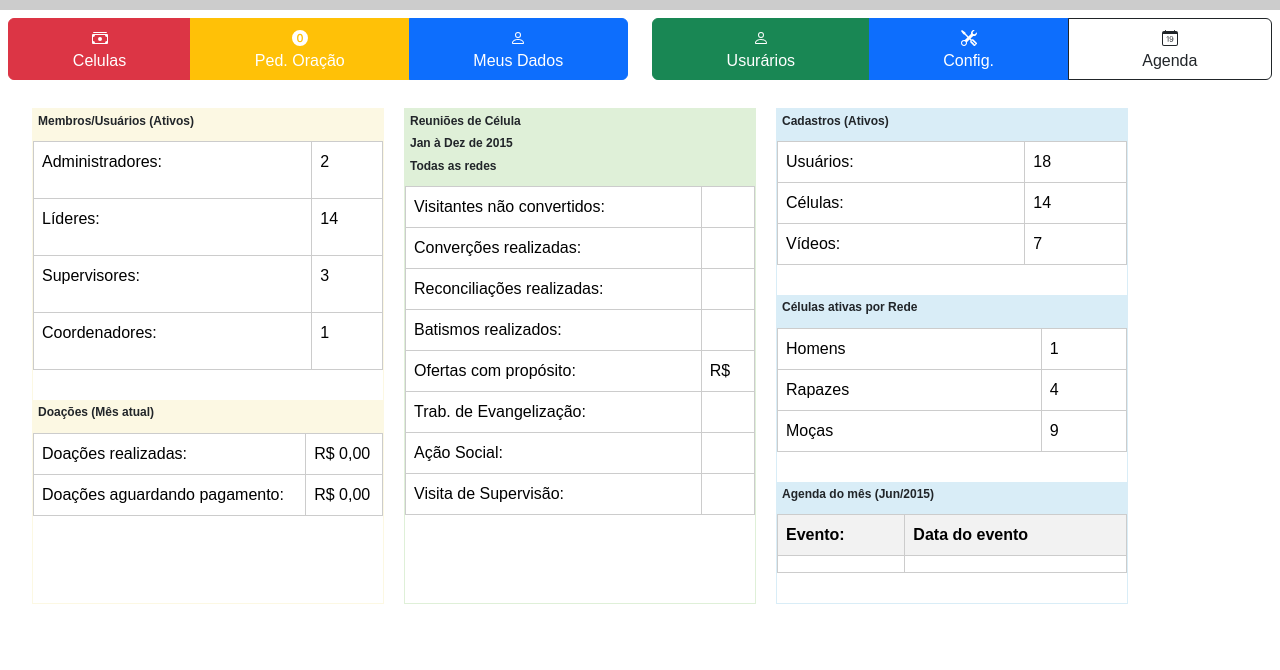
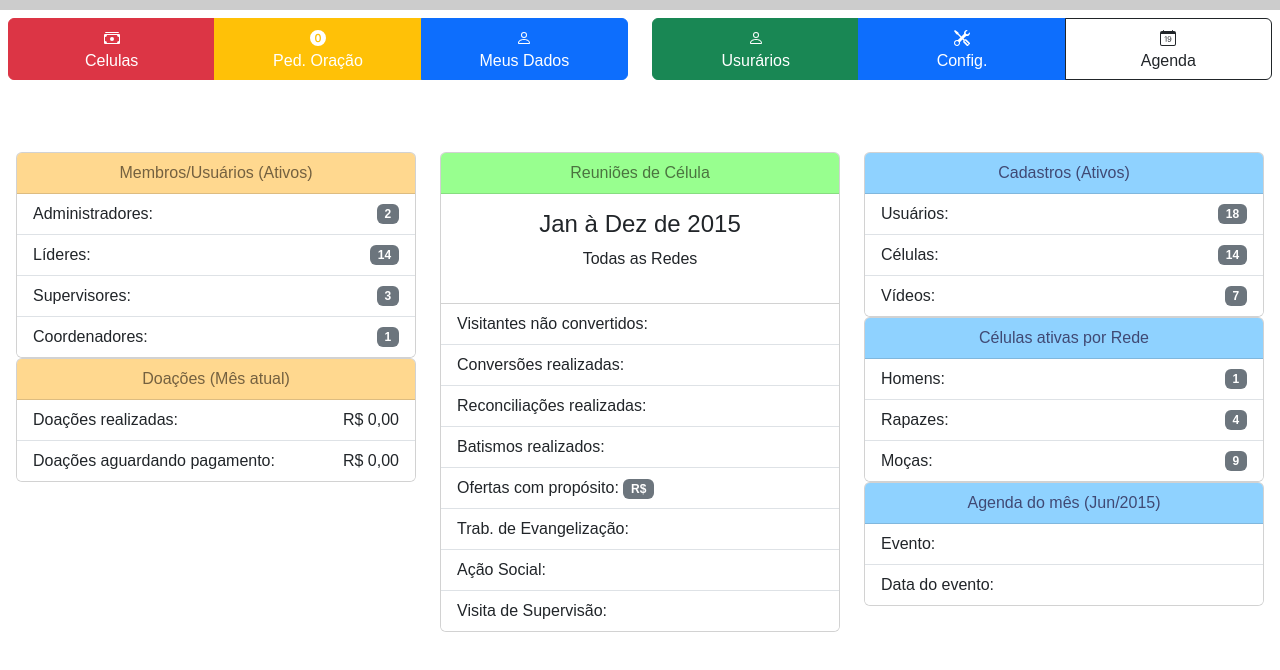
Before and after one commit to Arthur-789/IC-Tela-de-Igreja, a plain HTML site: page index.html in a window 1280 px wide. Shown: the part 100-770 px from the top of the page. Drawn offline with nearby package versions, Linux system fonts and the light colour scheme.

Commit message:
Finalizando Tabelas

```diff
--- a/index.html
+++ b/index.html
@@ -12,6 +12,7 @@
 </head>
 
 <body>
+    <!--NAVBAR - CABEÇALHO-->
     <header>
         <div class="container">
             <nav class="navbar navbar-expand-lg fixed-top bg-dark" data-bs-theme="dark">
@@ -132,12 +133,11 @@
             </nav>
         </div>
     </header>
-
+      <!--Linha Laranja-->
     <div class="hr">
         <hr>
     </div>
-
-
+  <!--Sub Header-->
     <div class="subheader">
         <p>ㅤ</p>
         <img src="https://s2-g1.glbimg.com/Sr2RpZnoNEotkLevjicWImiJv0U=/0x0:1870x1421/924x0/smart/filters:strip_icc()/i.s3.glbimg.com/v1/AUTH_59edd422c0c84a879bd37670ae4f538a/internal_photos/bs/2019/K/6/nV8hsfSv2Uc5SY2Zmm7A/am.jpg" alt="FotoIgreja" width="30px" height="30px">
@@ -145,12 +145,12 @@
             <path d="M16 8A8 8 0 1 1 0 8a8 8 0 0 1 16 0M8.5 4.5a.5.5 0 0 0-1 0v3h-3a.5.5 0 0 0 0 1h3v3a.5.5 0 0 0 1 0v-3h3a.5.5 0 0 0 0-1h-3z"/>
           </svg>ㅤIgreja IC - BCC - 1° PERÍODO</h5>
     </div>
-
+  <!--Buttons Grup - Opções de ações-->
     <div class="row p-2" >
 
         <div class="btn-group btn-group col-6" role="group" aria-label="Large button group">
 
-            <a type="button" class="btn btn-danger" href="./embreve.html">
+            <a type="button" class="btn btn-danger col-2" href="./embreve.html">
                 <div>
                     <svg xmlns="http://www.w3.org/2000/svg" width="16" height="16" fill="currentColor" class="bi bi-cash-stack" viewBox="0 0 16 16">
                         <path d="M1 3a1 1 0 0 1 1-1h12a1 1 0 0 1 1 1zm7 8a2 2 0 1 0 0-4 2 2 0 0 0 0 4"/>
@@ -158,7 +158,7 @@
                       </svg>
                 </div>
                 Celulas</a>
-            <a type="button" class="btn btn-warning text-white" href="./embreve.html">
+            <a type="button" class="btn btn-warning text-white col-2" href="./embreve.html">
                 <div>
                     <svg xmlns="http://www.w3.org/2000/svg" width="16" height="16" fill="currentColor" class="bi bi-0-circle-fill" viewBox="0 0 16 16">
                         <path d="M8 4.951c-1.008 0-1.629 1.09-1.629 2.895v.31c0 1.81.627 2.895 1.629 2.895s1.623-1.09 1.623-2.895v-.31c0-1.8-.621-2.895-1.623-2.895"/>
@@ -166,7 +166,7 @@
                       </svg>
                 </div>
                 Ped. Oração</a>
-            <a type="button" class="btn btn-primary" href="./embreve.html">
+            <a type="button" class="btn btn-primary col-2" href="./embreve.html">
                 <div>
                     <svg xmlns="http://www.w3.org/2000/svg" width="16" height="16" fill="currentColor" class="bi bi-person" viewBox="0 0 16 16">
                         <path d="M8 8a3 3 0 1 0 0-6 3 3 0 0 0 0 6m2-3a2 2 0 1 1-4 0 2 2 0 0 1 4 0m4 8c0 1-1 1-1 1H3s-1 0-1-1 1-4 6-4 6 3 6 4m-1-.004c-.001-.246-.154-.986-.832-1.664C11.516 10.68 10.289 10 8 10s-3.516.68-4.168 1.332c-.678.678-.83 1.418-.832 1.664z"/>
@@ -176,188 +176,167 @@
           </div>
 
           <div class="btn-group btn-group col-6" role="group" aria-label="Large button group">
-            <a type="button" class="btn btn-success" href="./embreve.html">
+            <a type="button" class="btn btn-success col-2" href="./embreve.html">
                 <div>
                     <svg xmlns="http://www.w3.org/2000/svg" width="16" height="16" fill="currentColor" class="bi bi-person" viewBox="0 0 16 16">
                         <path d="M8 8a3 3 0 1 0 0-6 3 3 0 0 0 0 6m2-3a2 2 0 1 1-4 0 2 2 0 0 1 4 0m4 8c0 1-1 1-1 1H3s-1 0-1-1 1-4 6-4 6 3 6 4m-1-.004c-.001-.246-.154-.986-.832-1.664C11.516 10.68 10.289 10 8 10s-3.516.68-4.168 1.332c-.678.678-.83 1.418-.832 1.664z"/>
                       </svg>
                 </div>
                 Usurários</a>
-            <a type="button" class="btn btn-primary" href="./embreve.html">
+            <a type="button" class="btn btn-primary col-2" href="./embreve.html">
                 <div>
                     <svg xmlns="http://www.w3.org/2000/svg" width="16" height="16" fill="currentColor" class="bi bi-tools" viewBox="0 0 16 16">
                         <path d="M1 0 0 1l2.2 3.081a1 1 0 0 0 .815.419h.07a1 1 0 0 1 .708.293l2.675 2.675-2.617 2.654A3.003 3.003 0 0 0 0 13a3 3 0 1 0 5.878-.851l2.654-2.617.968.968-.305.914a1 1 0 0 0 .242 1.023l3.27 3.27a.997.997 0 0 0 1.414 0l1.586-1.586a.997.997 0 0 0 0-1.414l-3.27-3.27a1 1 0 0 0-1.023-.242L10.5 9.5l-.96-.96 2.68-2.643A3.005 3.005 0 0 0 16 3q0-.405-.102-.777l-2.14 2.141L12 4l-.364-1.757L13.777.102a3 3 0 0 0-3.675 3.68L7.462 6.46 4.793 3.793a1 1 0 0 1-.293-.707v-.071a1 1 0 0 0-.419-.814zm9.646 10.646a.5.5 0 0 1 .708 0l2.914 2.915a.5.5 0 0 1-.707.707l-2.915-2.914a.5.5 0 0 1 0-.708M3 11l.471.242.529.026.287.445.445.287.026.529L5 13l-.242.471-.026.529-.445.287-.287.445-.529.026L3 15l-.471-.242L2 14.732l-.287-.445L1.268 14l-.026-.529L1 13l.242-.471.026-.529.445-.287.287-.445.529-.026z"/>
                       </svg>
                 </div>
                 Config.</a>
-            <a type="button" class="btn btn-outline-dark" href="./embreve.html">
+            <a type="button" class="btn btn-outline-dark col-2" href="./embreve.html">
                 <div>
                     <svg xmlns="http://www.w3.org/2000/svg" width="16" height="16" fill="currentColor" class="bi bi-calendar-date" viewBox="0 0 16 16">
                         <path d="M6.445 11.688V6.354h-.633A13 13 0 0 0 4.5 7.16v.695c.375-.257.969-.62 1.258-.777h.012v4.61zm1.188-1.305c.047.64.594 1.406 1.703 1.406 1.258 0 2-1.066 2-2.871 0-1.934-.781-2.668-1.953-2.668-.926 0-1.797.672-1.797 1.809 0 1.16.824 1.77 1.676 1.77.746 0 1.23-.376 1.383-.79h.027c-.004 1.316-.461 2.164-1.305 2.164-.664 0-1.008-.45-1.05-.82zm2.953-2.317c0 .696-.559 1.18-1.184 1.18-.601 0-1.144-.383-1.144-1.2 0-.823.582-1.21 1.168-1.21.633 0 1.16.398 1.16 1.23"/>
                         <path d="M3.5 0a.5.5 0 0 1 .5.5V1h8V.5a.5.5 0 0 1 1 0V1h1a2 2 0 0 1 2 2v11a2 2 0 0 1-2 2H2a2 2 0 0 1-2-2V3a2 2 0 0 1 2-2h1V.5a.5.5 0 0 1 .5-.5M1 4v10a1 1 0 0 0 1 1h12a1 1 0 0 0 1-1V4z"/>
                       </svg>
                 </div>
-                Agenda</a   >
+                Agenda</a>
           </div>
 
     </div>
 
-    <div class="container">
+  <!--Tabelas-->
+
+  <div class="p-3 mt-5">
+    <div class="row">
+        <!-- Membros/Usuários (Ativos) -->
+        <div class="col-md-4 mb-4">
+            <div class="card">
+                <div class="card-header opacity-75 text-center seq1"  >
+                    Membros/Usuários (Ativos)
+                </div>
+                <ul class="list-group list-group-flush">
+                    <li class="list-group-item d-flex justify-content-between align-items-center">
+                        Administradores:
+                        <span class="badge bg-secondary">2</span>
+                    </li>
+                    <li class="list-group-item d-flex justify-content-between align-items-center">
+                        Líderes:
+                        <span class="badge bg-secondary">14</span>
+                    </li>
+                    <li class="list-group-item d-flex justify-content-between align-items-center">
+                        Supervisores:
+                        <span class="badge bg-secondary">3</span>
+                    </li>
+                    <li class="list-group-item d-flex justify-content-between align-items-center">
+                        Coordenadores:
+                        <span class="badge bg-secondary">1</span>
+                    </li>
+                </ul>
+            </div>
+
+            <!-- Doações (Mês atual) -->
+        <div>
+            <div class="card">
+                <div class="card-header opacity-75  seq1 text-center">
+                    Doações (Mês atual)
+                </div>
+                <ul class="list-group list-group-flush">
+                    <li class="list-group-item d-flex justify-content-between align-items-center">
+                        Doações realizadas:
+                        <span>R$ 0,00</span>
+                    </li>
+                    <li class="list-group-item d-flex justify-content-between align-items-center">
+                        Doações aguardando pagamento:
+                        <span>R$ 0,00</span>
+                    </li>
+                </ul>
+            </div>
+        </div>
+        </div>
+
+        <!-- Reuniões de Célula -->
+        <div class="col-md-4 mb-4">
+            <div class="card">
+                <div class="card-header opacity-75 seq2 text-center">
+                    Reuniões de Célula
+                </div>
+                <div class="card-body text-center">
+                   <h4>Jan à Dez de 2015</h4>
+                   <p>Todas as Redes</p>
+                </div>
+                <ul class="list-group list-group-flush">
+                    <li class="list-group-item">Visitantes não convertidos:</li>
+                    <li class="list-group-item">Conversões realizadas:</li>
+                    <li class="list-group-item">Reconciliações realizadas:</li>
+                    <li class="list-group-item">Batismos realizados:</li>
+                    <li class="list-group-item">Ofertas com propósito: <span class="badge bg-secondary">R$</span></li>
+                    <li class="list-group-item">Trab. de Evangelização:</li>
+                    <li class="list-group-item">Ação Social:</li>
+                    <li class="list-group-item">Visita de Supervisão:</li>
+                </ul>
+            </div>
+        </div>
+
+        <!-- Cadastros (Ativos) -->
+        <div class="col-md-4 mb-4">
+            <div class="card">
+                <div class="card-header opacity-75 seq3 text-center">
+                    Cadastros (Ativos)
+                </div>
+                <ul class="list-group list-group-flush">
+                    <li class="list-group-item d-flex justify-content-between align-items-center">
+                        Usuários:
+                        <span class="badge bg-secondary">18</span>
+                    </li>
+                    <li class="list-group-item d-flex justify-content-between align-items-center">
+                        Células:
+                        <span class="badge bg-secondary">14</span>
+                    </li>
+                    <li class="list-group-item d-flex justify-content-between align-items-center">
+                        Vídeos:
+                        <span class="badge bg-secondary">7</span>
+                    </li>
+                </ul>
+            </div>
+               <!-- Células ativas por Rede -->
+        <div class="">
+            <div class="card">
+                <div class="card-header opacity-75 seq3 text-center">
+                    Células ativas por Rede
+                </div>
+                <ul class="list-group list-group-flush">
+                    <li class="list-group-item d-flex justify-content-between align-items-center">
+                        Homens:
+                        <span class="badge bg-secondary">1</span>
+                    </li>
+                    <li class="list-group-item d-flex justify-content-between align-items-center">
+                        Rapazes:
+                        <span class="badge bg-secondary">4</span>
+                    </li>
+                    <li class="list-group-item d-flex justify-content-between align-items-center">
+                        Moças:
+                        <span class="badge bg-secondary">9</span>
+                    </li>
+                </ul>
+            </div>
+        </div>
+
+        <!-- Agenda do mês (Jun/2015) -->
+        <div class="">
+            <div class="card">
+                <div class="card-header opacity-75 seq3 text-center">
+                    Agenda do mês (Jun/2015)
+                </div>
+                <ul class="list-group list-group-flush">
+                    <li class="list-group-item">Evento:</li>
+                    <li class="list-group-item">Data do evento:</li>
+                </ul>
+            </div>
+        </div>
+        </div>
+    </div>
+
+</div>
 
 
-        <div class="section" id="section1">
-            <div class="table-header" id="table-header1">
-                <h3 class="table-header-title">Membros/Usuários (Ativos)</h3>
-            </div>
-            <div class="table-container">
-                <table class="table td">
-                    <tbody>
-                        <tr>
-                            <td>Administradores:</td>
-                            <td><p>2</p></td>
-                        </tr>
-                        <tr>
-                            <td>Líderes:</td>
-                            <td><p>14</p></td>
-                        </tr>
-                        <tr>
-                            <td>Supervisores:</td>
-                            <td><p>3</p></td>
-                        </tr>
-                        <tr>
-                            <td>Coordenadores:</td>
-                            <td><p>1</p></td>
-                        </tr>
-                    </tbody>
-                </table>
-            </div>
-            <div class="table-header" id="table-header1">
-                <h3 class="table-header-title">Doações (Mês atual)</h3>
-            </div>
-            <div class="table-container">
-                <table class="table">
-                    <tbody>
-                        <tr>
-                            <td>Doações realizadas:</td>
-                            <td>R$ 0,00</td>
-                        </tr>
-                        <tr>
-                            <td>Doações aguardando pagamento:</td>
-                            <td>R$ 0,00</td>
-                        </tr>
-                    </tbody>
-                </table>
-            </div>
-        </div>
-        <div class="section" id="section2">
-            <div class="table-header" id="table-header2">
-                <h2 class="table-header-title">Reuniões de Célula</h2>
-                <h3 class="table-header-title">Jan à Dez de 2015</h3>
-                <h3 class="table-header-title">Todas as redes</h3>
-            </div>
-            <div class="table-container">
-                <table class="table">
-                    <tbody>
-                        <tr>
-                            <td>Visitantes não convertidos:</td>
-                            <td></td>
-                        </tr>
-                        <tr>
-                            <td>Converções realizadas:</td>
-                            <td></td>
-                        </tr>
-                        <tr>
-                            <td>Reconciliações realizadas:</td>
-                            <td></td>
-                        </tr>
-                        <tr>
-                            <td>Batismos realizados:</td>
-                            <td></td>
-                        </tr>
-                        <tr>
-                            <td>Ofertas com propósito:</td>
-                            <td>R$</td>
-                        </tr>
-                        <tr>
-                            <td>Trab. de Evangelização:</td>
-                            <td></td>
-                        </tr>
-                        <tr>
-                            <td>Ação Social:</td>
-                            <td></td>
-                        </tr>
-                        <tr>
-                            <td>Visita de Supervisão:</td>
-                            <td></td>
-                        </tr>
-                    </tbody>
-                </table>
-            </div>
-        </div>
-        <div class="section" id="section3">
-            <div class="table-header" id="table-header3">
-                <h2 class="table-header-title">Cadastros (Ativos)</h2>
-            </div>
-            <div class="table-container">
-                <table class="table">
-                    <tbody>
-                        <tr>
-                            <td>Usuários:</td>
-                            <td>18</td>
-                        </tr>
-                        <tr>
-                            <td>Células:</td>
-                            <td>14</td>
-                        </tr>
-                        <tr>
-                            <td>Vídeos:</td>
-                            <td>7</td>
-                        </tr>
-                    </tbody>
-                </table>
-            </div>
-            <div class="table-header" id="table-header3">
-                <h3 class="table-header-title">Células ativas por Rede</h3>
-            </div>
-            <div class="table-container">
-                <table class="table">
-                    <tbody>
-                        <tr>
-                            <td>Homens</td>
-                            <td>1</td>
-                        </tr>
-                        <tr>
-                            <td>Rapazes</td>
-                            <td>4</td>
-                        </tr>
-                        <tr>
-                            <td>Moças</td>
-                            <td>9</td>
-                        </tr>
-                    </tbody>
-                </table>
-            </div>
-            <div class="table-header" id="table-header3">
-                <h3 class="table-header-title">Agenda do mês (Jun/2015)</h3>
-            </div>
-            <div class="table-container">
-                <table class="table">
-                    <thead>
-                        <tr>
-                            <th>Evento:</th>
-                            <th>Data do evento</th>
-                        </tr>
-                    </thead>
-                    <tbody>
-                        <tr>
-                            <td></td>
-                            <td></td>
-                        </tr>
-                    </tbody>
-                </table>
-            </div>
-        </div>
-    </div>
 </body>
 
 <script src="https://cdn.jsdelivr.net/npm/bootstrap@5.3.3/dist/js/bootstrap.bundle.min.js" integrity="sha384-YvpcrYf0tY3lHB60NNkmXc5s9fDVZLESaAA55NDzOxhy9GkcIdslK1eN7N6jIeHz" crossorigin="anonymous"></script>
--- a/style.css
+++ b/style.css
@@ -12,12 +12,18 @@ body {
     width: 500px;
 }
 
-#section1 {
-    border: 1px solid #fcf8e3;
+.seq1 {
+    background-color: rgba(255, 166, 0, 0.589);
+    color: rgb(70, 45, 0);
 }
 
-#section2 {
-    border: 1px solid #dff0d8;
+.seq2 {
+    background-color: rgba(21, 255, 0, 0.589);
+    color: rgb(16, 70, 0);
+}
+.seq3 {
+    background-color: rgba(0, 153, 255, 0.589);
+    color: rgb(0, 13, 70);
 }
 
 #section3 {
@@ -44,8 +50,9 @@ body {
     background-color: #fcf8e3;
 }
 
-#table-header2 {
+.table-header2 {
     background-color: #dff0d8;
+
 }
 
 #table-header3 {
@@ -108,3 +115,25 @@ body {
     background-color: orange;
     height: 20px;
 }
+
+
+.table-custom th {
+    background-color: #f8f9fa;
+    text-align: center;
+}
+.table-custom thead{
+    background-color: rgba(255, 255, 0, 0.37);
+}
+.badge-custom {
+    display: inline-block;
+    padding: 0.35em 0.65em;
+    font-size: 75%;
+    font-weight: 700;
+    line-height: 1;
+    text-align: center;
+    white-space: nowrap;
+    vertical-align: baseline;
+    border-radius: 0.375rem;
+    background-color: #6c757d;
+    color: #fff;
+}
```
